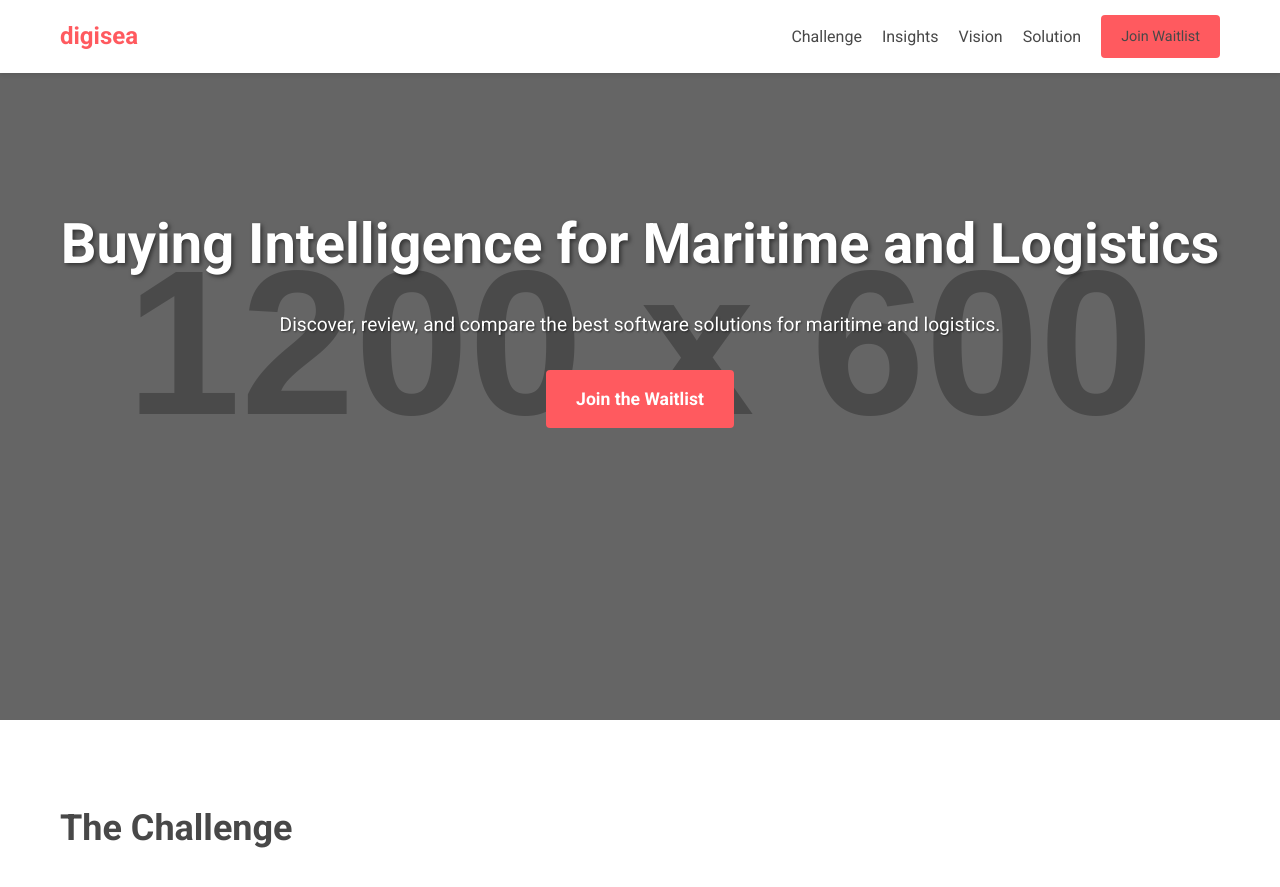
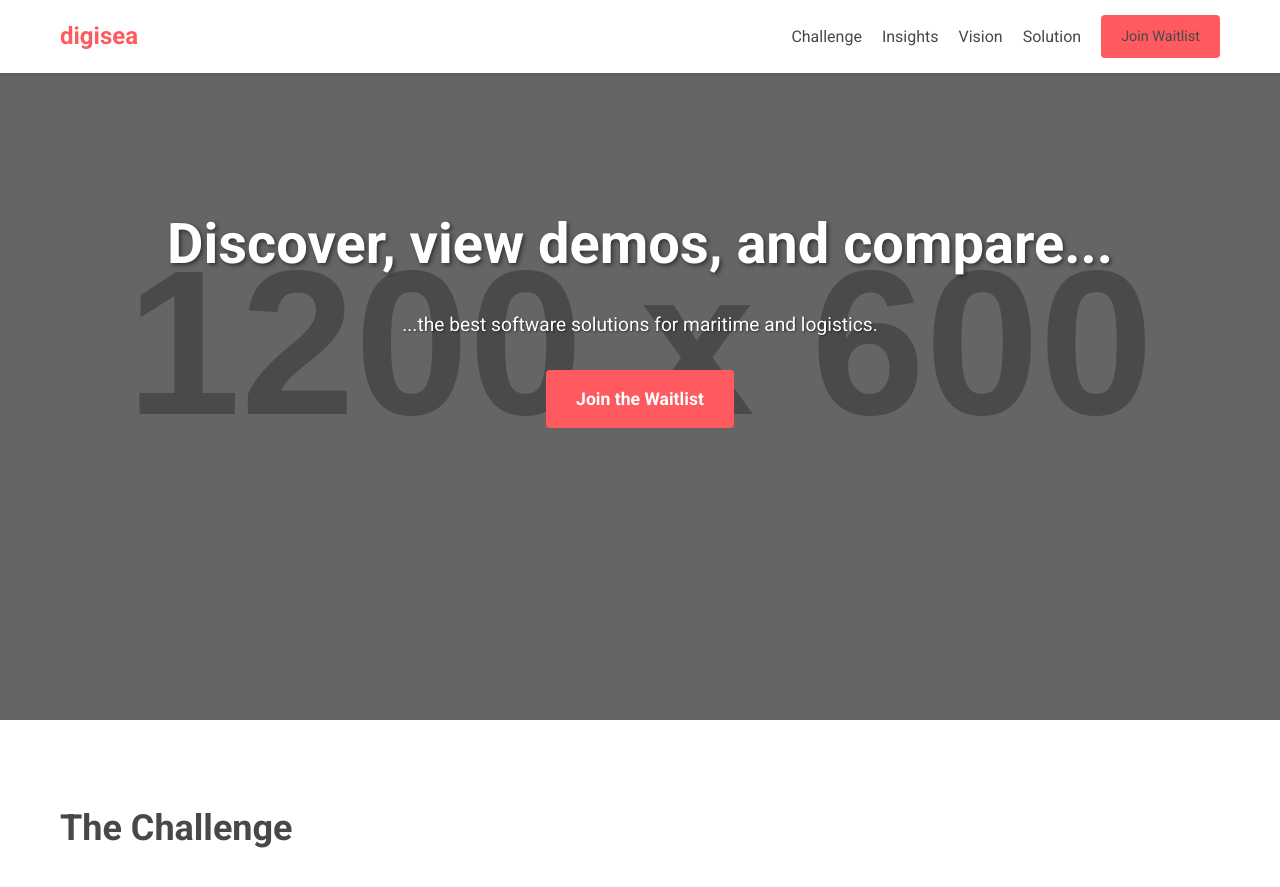
Before and after one commit to sasatass/digisea, a Jekyll site: the page built from index.markdown, in a window 1280 px wide and 900 px high. Shown: the top 887 px of the window. Built offline with Jekyll 4.4.1, drawn with Linux system fonts in a browser that asks for light colours; a script that is not in the unit is left out.

Commit message:
Update index.markdown

```diff
--- a/index.markdown
+++ b/index.markdown
@@ -5,8 +5,8 @@ title: Buying Intelligence for Maritime and Logistics
 
 <section id="hero" style="background-image: url('https://placehold.co/1200x600?text=Hero+Image');">
     <div class="container">
-        <h1>Buying Intelligence for Maritime and Logistics</h1>
-        <p>Discover, review, and compare the best software solutions for maritime and logistics.</p>
+        <h1>Discover, view demos, and compare... </h1>
+        <p>...the best software solutions for maritime and logistics.</p>
         <a href="#waitlist-form" class="cta-button">Join the Waitlist</a>
     </div>
 </section>
```
